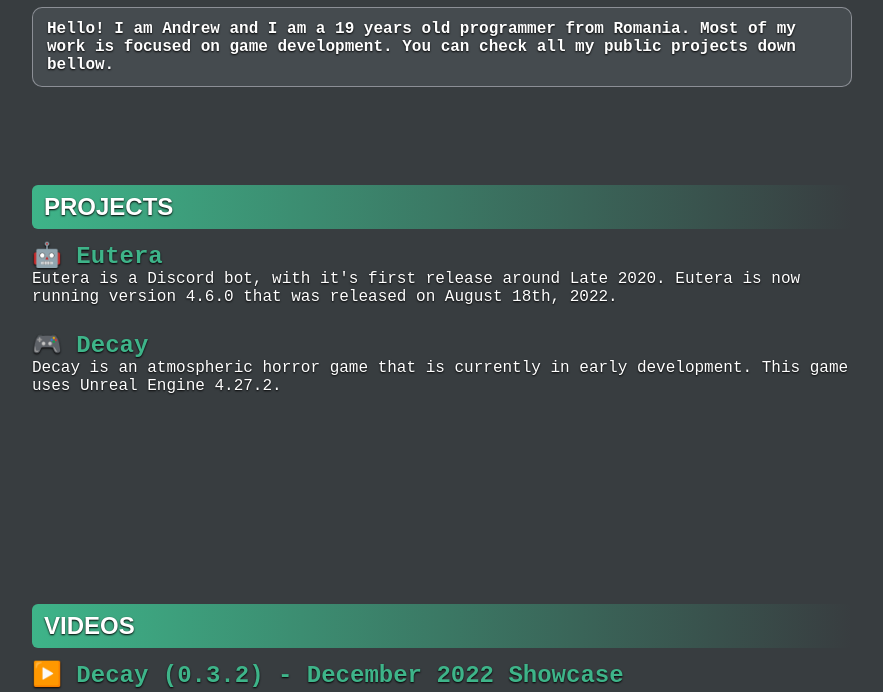
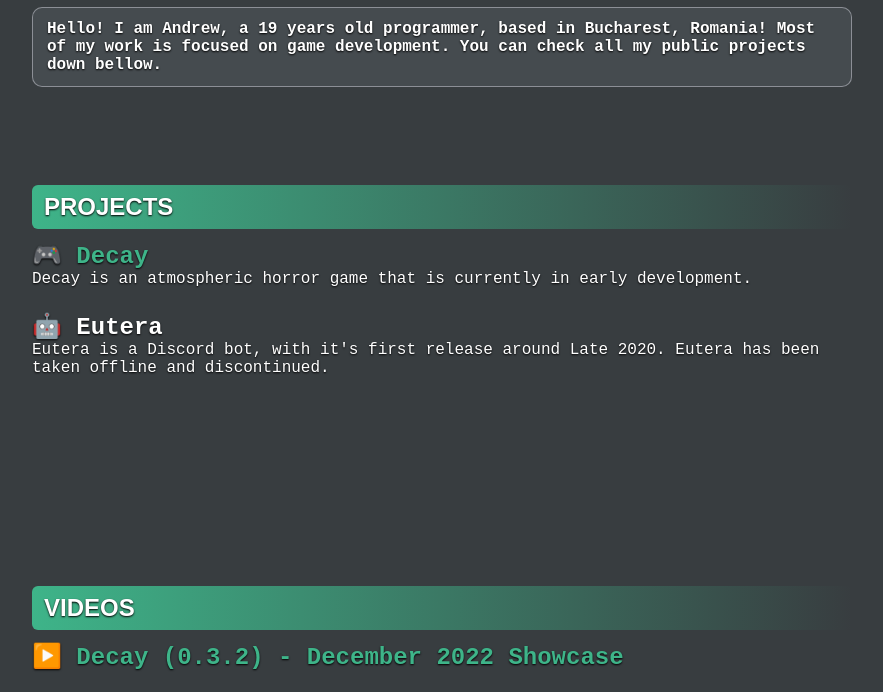
Before and after one commit to bruhitsmeray/experimental, a plain HTML site: page index.html in a window 1280 px wide. Shown: the part 106-798 px from the top of the page, without its empty margins (198-1081 px from the left). Drawn offline with Linux system fonts and the light colour scheme.

Commit message:
May 23rd, 2023
- Update the wording and status of some projects

```diff
--- a/index.html
+++ b/index.html
@@ -20,7 +20,7 @@
                 <div class="personal-info">
                     <h1><img src="https://avatars.githubusercontent.com/u/48377708?v=4">Whiteline.</h1>
                     <h2>
-                        Hello! I am Andrew and I am a 19 years old programmer from Romania.
+                        Hello! I am Andrew, a 19 years old programmer, based in Bucharest, Romania!
                         Most of my work is focused on game development. You can check all my public projects down bellow.
                     </h2>
                 </div>
@@ -28,18 +28,17 @@
                 <div class="section projects">
                     <h1 class="header">Projects</h1>
 
-                    <div class="entry eutera">
-                        <h3 class="title link">🤖<a href="https://discord.com/oauth2/authorize?client_id=772944646195511297&scope=bot&permissions=2129853695" target="_blank"> Eutera</a></h3>
+                    <div class="entry decay">
+                        <h3 class="title link">🎮<a href="https://gamejolt.com/games/decay-2019/463668" target="_blank"> Decay</a></h3>
                         <p class="description">
-                            Eutera is a Discord bot, with it's first release around Late 2020. Eutera is now running
-                            version 4.6.0 that was released on August 18th, 2022.
+                            Decay is an atmospheric horror game that is currently in early development.
                         </p>
                     </div>
 
-                    <div class="entry decay">
-                        <h3 class="title link">🎮<a href="https://gamejolt.com/games/decay-2019/463668" target="_blank"> Decay</a></h3>
+                    <div class="entry eutera">
+                        <h3 class="title">🤖 Eutera</a></h3>
                         <p class="description">
-                            Decay is an atmospheric horror game that is currently in early development. This game uses Unreal Engine 4.27.2.
+                            Eutera is a Discord bot, with it's first release around Late 2020. Eutera has been taken offline and discontinued.
                         </p>
                     </div>
                 </div>
--- a/styles/content.css
+++ b/styles/content.css
@@ -4,6 +4,8 @@
     flex-direction: column;
 
     margin: 0 12px;
+
+    width: 100%;
     max-width: 820px;
 }
 
```
